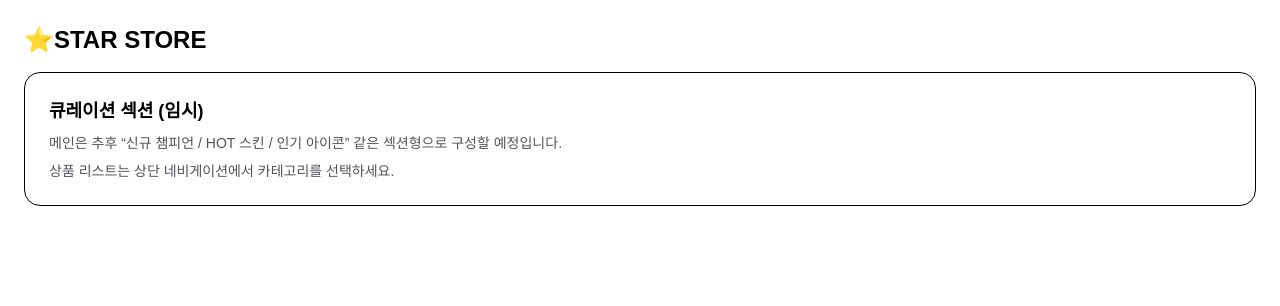
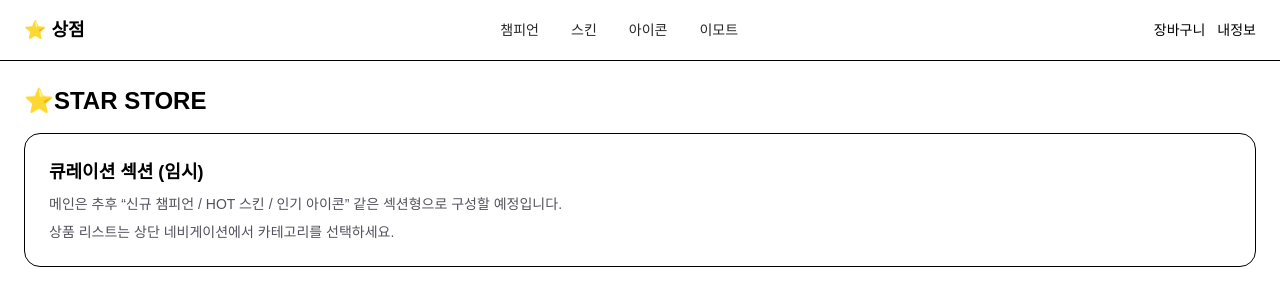
Before and after one commit to ByeoliKim/star-shop, a Next.js app: page / in a window 1280 px wide. Shown: the top 306 px of the page. Built offline with nearby package versions, Linux system fonts and the light colour scheme.

Commit message:
feat: Header, HeaderNavLinks 분리 작업

```diff
--- a/app/layout.tsx
+++ b/app/layout.tsx
@@ -1,6 +1,7 @@
 import type { Metadata } from "next";
 import "./globals.css";
 import { ReactQueryProvider } from "@/components/providers/ReactQueryProvider";
+import { Header } from "@/components/layout/Header";
 
 export const metadata: Metadata = {
   title: "별이 상점",
@@ -15,7 +16,10 @@ export default function RootLayout({
   return (
     <html lang="ko">
       <body className={`antialiased`}>
-        <ReactQueryProvider>{children}</ReactQueryProvider>
+        <ReactQueryProvider>
+          <Header />
+          {children}
+        </ReactQueryProvider>
       </body>
     </html>
   );
--- a/components/layout/Header.tsx
+++ b/components/layout/Header.tsx
@@ -1,50 +1,22 @@
 import Link from "next/link";
+import { HeaderNavLinks } from "@/components/layout/HeaderNavLinks";
 
 /**
- * Header
- * - 공통 네비게이션바
- * - activeCategory 는 URL(searchParams) 의 category 값을 기반으로 결정됨
- * - 즉, "URL 이 곧 상태" 라는 SSR 흐름을 헤더에도 적용함
+ * Header (Server Component)
+ * - 레이아웃/구조 는 서버에서 렌더링
+ * - active 표시만 HeaderNavLinks 클라이언트 컴포넌트에 위임
  */
 
-type Category = "all" | "champion" | "skin" | "icon" | "emote";
-
-const CATE: { key: Category; label: string; href: string }[] = [
-  { key: "all", label: "전체", href: "/" },
-  { key: "champion", label: "챔피언", href: "/?category=champion" },
-  { key: "skin", label: "스킨", href: "/?category=skin" },
-  { key: "icon", label: "아이콘", href: "/?category=icon" },
-  { key: "emote", label: "감정표현", href: "/?category=emote" },
-];
-
-export function Header({ activeCategory }: { activeCategory: Category }) {
+export function Header() {
   return (
     <header className="sticky top-0 z-10 border-b bg-white/80 backdrop-blur">
-      <div className="mx-auto flex max-w-6xl items-center justify-between px-6 py-4">
+      <div className="mx-auto flex max-w-7xl items-center justify-between px-6 py-4">
         {/* 로고 */}
         <Link href="/" className="text-lg font-extrabold">
-          별이 상점
+          <h1>⭐ 상점</h1>
         </Link>
         {/* 카테고리 메뉴 */}
-        <nav className="flex items-center gap-2 text-sm">
-          {CATE.map((c) => {
-            const isActive = activeCategory === c.key;
-            return (
-              <Link
-                key={c.key}
-                href={c.href}
-                className={[
-                  "rounded-full px-3 py-1 transition",
-                  isActive
-                    ? "bg-zinc-900 text-white"
-                    : "hover:bg-zinc-100 text-zinc-800",
-                ].join(" ")}
-              >
-                {c.label}
-              </Link>
-            );
-          })}
-        </nav>
+        <HeaderNavLinks />
         {/* 우측 메뉴 */}
         <div className="flex items-center gap-3 text-sm">
           <Link href="/cart" className="hover:underline">
--- /dev/null
+++ b/components/layout/HeaderNavLinks.tsx
@@ -0,0 +1,53 @@
+"use client";
+
+import Link from "next/link";
+import { usePathname } from "next/navigation";
+import path from "path";
+
+/**
+ * Header 안에서 active 표시만 담당하는 Client Component
+ * - Header 자체는 Server Component 로 유지
+ * - 현재 pathname 을 보고 어떤 카테고리인지 판단해서 active 스타일 적용함
+ * - /products/category/[category] 에서만 active 가 켜짐
+ * - 그 외 경로 (/, /cart, /me 등) 에서는 active 없음
+ */
+
+type Category = "champion" | "skin" | "icon" | "emote";
+
+const CATE: { key: Category; label: string; href: string }[] = [
+  { key: "champion", label: "챔피언", href: "/products/category/champion" },
+  { key: "skin", label: "스킨", href: "/products/category/skin" },
+  { key: "icon", label: "아이콘", href: "/products/category/icon" },
+  { key: "emote", label: "이모트", href: "/products/category/emote" },
+];
+
+export function HeaderNavLinks() {
+  const pathname = usePathname();
+
+  // /products/category/[category] 에서만 active 처리
+  const isCategoryListPage = pathname.startsWith("/products/category/");
+  const seg = isCategoryListPage ? pathname.split("/")[3] : null;
+  const activeCategory = (seg as Category) ?? null;
+
+  return (
+    <nav className="flex items-center gap-2 text-sm">
+      {CATE.map((c) => {
+        const isActive = activeCategory === c.key;
+        return (
+          <Link
+            key={c.key}
+            href={c.href}
+            className={[
+              "rounded-full px-3 py-1 transition",
+              isActive
+                ? "bg-zinc-900 text-white"
+                : "hover:bg-zinc-100 text-zinc-800",
+            ].join(" ")}
+          >
+            {c.label}
+          </Link>
+        );
+      })}
+    </nav>
+  );
+}
```
